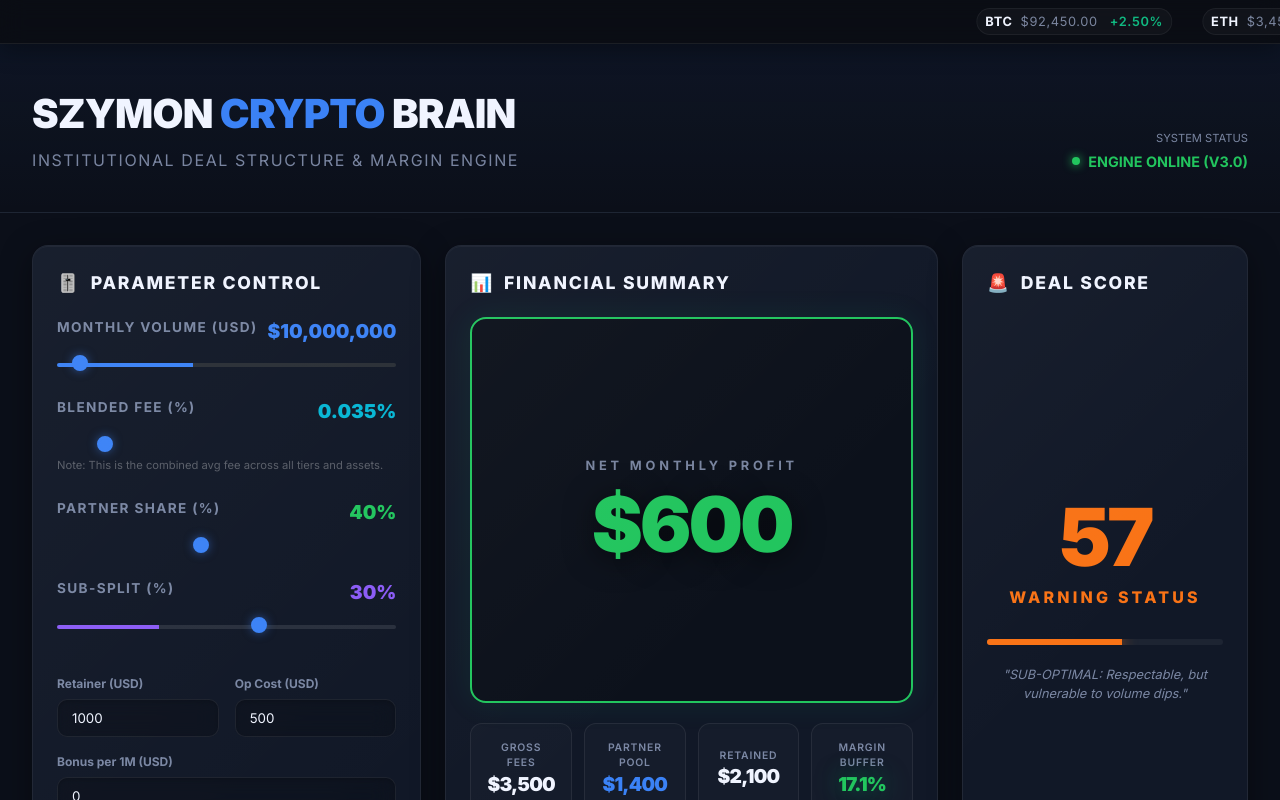
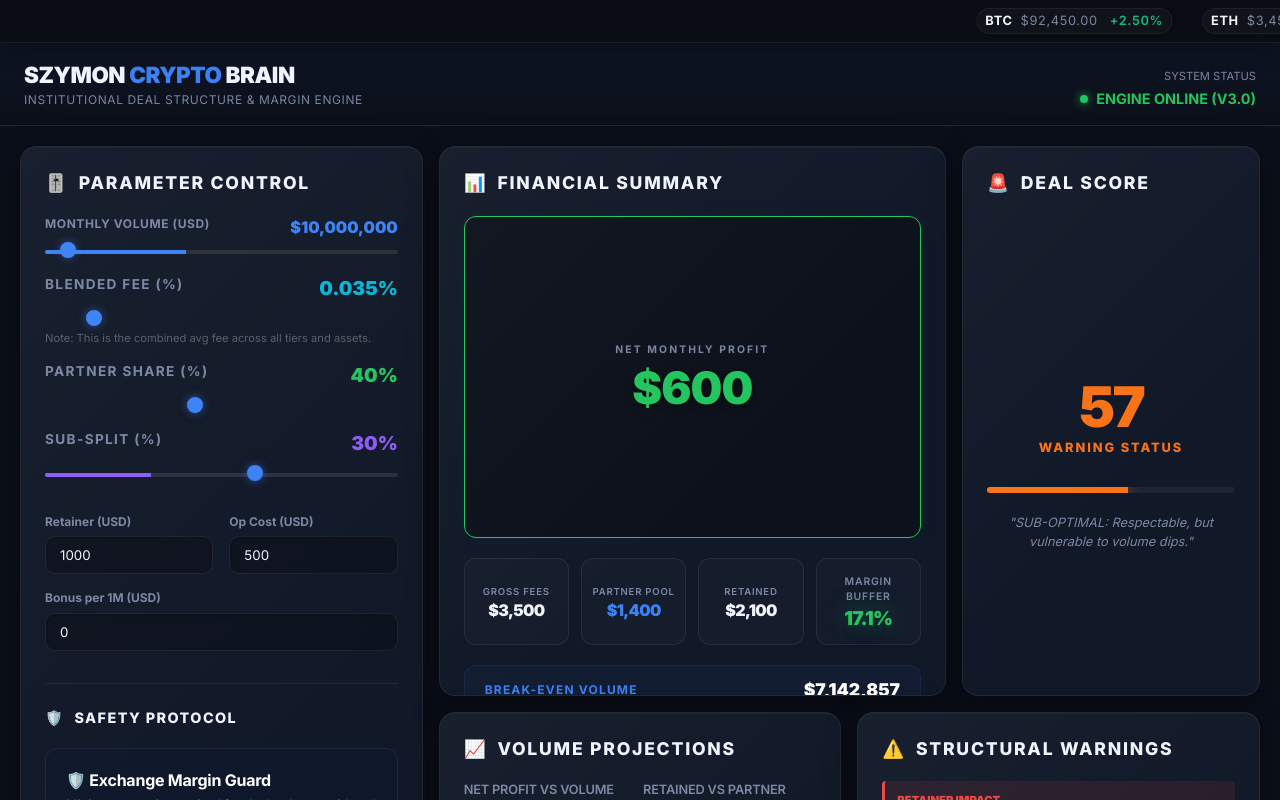
Before and after one commit to Ehe23423/stormmedia-crypto-calculator, a React (Vite) app: page / in a window 1280 px wide. Shown: the top 800 px of the page. Built offline with nearby package versions, Linux system fonts and the light colour scheme; no server answers.

Commit message:
style: compact UX refactor to fix 'too large' layout and increase density

```diff
--- a/src/components/DealScore.tsx
+++ b/src/components/DealScore.tsx
@@ -29,7 +29,7 @@ export function DealScore({ metrics }: Props) {
         <div style={{ display: 'flex', flexDirection: 'column', gap: '20px', height: '100%', justifyContent: 'center' }}>
             <div style={{ textAlign: 'center' }}>
                 <div style={{
-                    fontSize: '5rem',
+                    fontSize: '3.5rem', /* Was 5rem */
                     fontWeight: 900,
                     color: getStatusColor(),
                     lineHeight: 1,
@@ -38,12 +38,12 @@ export function DealScore({ metrics }: Props) {
                     {scoreValue < 10 ? `0${scoreValue}` : scoreValue}
                 </div>
                 <div style={{
-                    fontSize: '1rem',
+                    fontSize: '0.8rem', /* Was 1rem */
                     fontWeight: 800,
                     color: getStatusColor(),
                     textTransform: 'uppercase',
-                    letterSpacing: '0.2em',
-                    marginTop: '8px'
+                    letterSpacing: '0.15em',
+                    marginTop: '4px'
                 }}>
                     {metrics.status} STATUS
                 </div>
--- a/src/components/FinancialSnapshot.tsx
+++ b/src/components/FinancialSnapshot.tsx
@@ -16,34 +16,34 @@ export function FinancialSnapshot({ metrics }: Props) {
             <div style={{
                 flex: 1,
                 background: 'rgba(0,0,0,0.3)',
-                borderRadius: '16px',
-                border: `2px solid ${metrics.netProfit > 0 ? 'var(--accent-emerald)' : 'var(--accent-rose)'}`,
-                padding: '32px',
+                borderRadius: '12px',
+                border: `1px solid ${metrics.netProfit > 0 ? 'var(--accent-emerald)' : 'var(--accent-rose)'}`,
+                padding: '20px',
                 textAlign: 'center',
                 display: 'flex',
                 flexDirection: 'column',
                 justifyContent: 'center',
                 boxShadow: metrics.netProfit > 0
-                    ? '0 0 30px rgba(16, 185, 129, 0.1)'
-                    : '0 0 30px rgba(239, 68, 68, 0.1)'
+                    ? '0 0 20px rgba(16, 185, 129, 0.05)'
+                    : '0 0 20px rgba(239, 68, 68, 0.05)'
             }}>
                 <div style={{
                     color: 'var(--text-secondary)',
-                    fontSize: '0.8rem',
+                    fontSize: '0.65rem',
                     textTransform: 'uppercase',
-                    letterSpacing: '0.3em',
-                    marginBottom: '12px',
+                    letterSpacing: '0.2em',
+                    marginBottom: '8px',
                     fontWeight: 700
                 }}>
                     Net Monthly Profit
                 </div>
                 <div style={{
-                    fontSize: '4.8rem',
+                    fontSize: '2.8rem', /* Was 4.8rem */
                     fontWeight: 900,
                     color: metrics.netProfit > 0 ? 'var(--accent-emerald)' : 'var(--accent-rose)',
-                    textShadow: '0 4px 30px rgba(0,0,0,0.6)',
+                    textShadow: '0 2px 10px rgba(0,0,0,0.4)',
                     lineHeight: 1,
-                    letterSpacing: '-0.04em'
+                    letterSpacing: '-0.02em'
                 }}>
                     {formatUSD(metrics.netProfit)}
                 </div>
@@ -55,17 +55,17 @@ export function FinancialSnapshot({ metrics }: Props) {
                 gridTemplateColumns: 'repeat(4, 1fr)',
                 gap: '12px'
             }}>
-                <div className="metric-card" style={{ padding: '16px', background: 'rgba(255,255,255,0.02)' }}>
-                    <span className="label" style={{ fontSize: '0.65rem' }}>Gross Fees</span>
-                    <span className="value" style={{ fontSize: '1.2rem' }}>{formatUSD(metrics.grossFees)}</span>
+                <div className="metric-card" style={{ padding: '10px', background: 'rgba(255,255,255,0.02)' }}>
+                    <span className="label" style={{ fontSize: '0.6rem' }}>Gross Fees</span>
+                    <span className="value" style={{ fontSize: '1rem' }}>{formatUSD(metrics.grossFees)}</span>
                 </div>
-                <div className="metric-card" style={{ padding: '16px', background: 'rgba(255,255,255,0.02)' }}>
-                    <span className="label" style={{ fontSize: '0.65rem' }}>Partner Pool</span>
-                    <span className="value" style={{ fontSize: '1.2rem', color: 'var(--accent-blue)' }}>{formatUSD(metrics.partnerPool)}</span>
+                <div className="metric-card" style={{ padding: '10px', background: 'rgba(255,255,255,0.02)' }}>
+                    <span className="label" style={{ fontSize: '0.6rem' }}>Partner Pool</span>
+                    <span className="value" style={{ fontSize: '1rem', color: 'var(--accent-blue)' }}>{formatUSD(metrics.partnerPool)}</span>
                 </div>
-                <div className="metric-card" style={{ padding: '16px', background: 'rgba(255,255,255,0.02)' }}>
-                    <span className="label" style={{ fontSize: '0.65rem' }}>Retained</span>
-                    <span className="value" style={{ fontSize: '1.2rem' }}>{formatUSD(metrics.exchangeRetained)}</span>
+                <div className="metric-card" style={{ padding: '10px', background: 'rgba(255,255,255,0.02)' }}>
+                    <span className="label" style={{ fontSize: '0.6rem' }}>Retained</span>
+                    <span className="value" style={{ fontSize: '1rem' }}>{formatUSD(metrics.exchangeRetained)}</span>
                 </div>
                 <div className="metric-card" style={{ padding: '16px', background: 'rgba(255,255,255,0.02)' }}>
                     <span className="label" style={{ fontSize: '0.65rem' }}>Margin Buffer</span>
--- a/src/components/SimulatorPro.tsx
+++ b/src/components/SimulatorPro.tsx
@@ -10,13 +10,13 @@ export function DealSimulator({ params, updateParam }: Props) {
         new Intl.NumberFormat('en-US', { style: 'currency', currency: 'USD', maximumFractionDigits: 0 }).format(Math.round(val));
 
     return (
-        <div className="simulator-controls" style={{ display: 'flex', flexDirection: 'column', gap: '24px' }}>
+        <div className="simulator-controls" style={{ display: 'flex', flexDirection: 'column', gap: '16px' }}>
 
             {/* 1. VOLUME */}
             <div className="control-group">
-                <div style={{ display: 'flex', justifyContent: 'space-between', marginBottom: '8px' }}>
-                    <label style={{ fontSize: '0.85rem', fontWeight: 700, color: 'var(--text-secondary)', letterSpacing: '0.1em' }}>MONTHLY VOLUME (USD)</label>
-                    <span style={{ color: 'var(--accent-blue)', fontWeight: 900, fontSize: '1.2rem' }}>{formatUSD(params.V)}</span>
+                <div style={{ display: 'flex', justifyContent: 'space-between', marginBottom: '4px' }}>
+                    <label style={{ fontSize: '0.75rem', fontWeight: 700, color: 'var(--text-secondary)', letterSpacing: '0.05em' }}>MONTHLY VOLUME (USD)</label>
+                    <span style={{ color: 'var(--accent-blue)', fontWeight: 900, fontSize: '1rem' }}>{formatUSD(params.V)}</span>
                 </div>
                 <input
                     className="styled-range range-blue"
--- a/src/components/UnifiedTerminal.tsx
+++ b/src/components/UnifiedTerminal.tsx
@@ -45,16 +45,16 @@ export const UnifiedTerminal: React.FC = () => {
 
             {/* 2. HERO HEADER */}
             <div style={{
-                padding: '40px 32px',
+                padding: '16px 24px',
                 borderBottom: '1px solid var(--border-light)',
                 background: 'linear-gradient(180deg, rgba(59,130,246,0.05) 0%, transparent 100%)'
             }}>
                 <div style={{ display: 'flex', justifyContent: 'space-between', alignItems: 'flex-end' }}>
                     <div>
-                        <h1 style={{ fontSize: '2.5rem', fontWeight: 900, letterSpacing: '-0.02em', margin: 0 }}>
+                        <h1 style={{ fontSize: '1.4rem', fontWeight: 900, letterSpacing: '-0.02em', margin: 0 }}>
                             SZYMON <span style={{ color: 'var(--accent-blue)' }}>CRYPTO</span> BRAIN
                         </h1>
-                        <p style={{ color: 'var(--text-secondary)', fontSize: '1rem', letterSpacing: '0.1em', marginTop: '4px', textTransform: 'uppercase' }}>
+                        <p style={{ color: 'var(--text-secondary)', fontSize: '0.75rem', letterSpacing: '0.05em', marginTop: '2px', textTransform: 'uppercase' }}>
                             Institutional Deal Structure & Margin Engine
                         </p>
                     </div>
@@ -69,8 +69,8 @@ export const UnifiedTerminal: React.FC = () => {
             </div>
 
             {/* 3. CORE DASHBOARD BENTO */}
-            <main style={{ padding: '32px', maxWidth: '1800px', margin: '0 auto' }}>
-                <div className="bento-grid" style={{ gap: '24px' }}>
+            <main style={{ padding: '20px', maxWidth: '1800px', margin: '0 auto' }}>
+                <div className="bento-grid" style={{ gap: '16px' }}>
 
                     {/* INPUT SECTION - THE BRAIN */}
                     <div className="bento-item" style={{ gridColumn: 'span 4', gridRow: 'span 5', minHeight: '600px' }}>
--- a/src/index.css
+++ b/src/index.css
@@ -48,13 +48,15 @@ body {
   color: var(--text-primary);
   min-height: 100vh;
   overflow-x: hidden;
-  font-size: 13px;
-  line-height: 1.5;
+  font-size: 12px;
+  /* Reduced from 13px */
+  line-height: 1.4;
+  /* Tighter line height */
 
   /* Animated multi-layer radial gradient mesh */
   background-image:
-    radial-gradient(ellipse 80% 50% at 10% 15%, rgba(61, 155, 255, 0.08) 0%, transparent 60%),
-    radial-gradient(ellipse 60% 40% at 90% 80%, rgba(168, 85, 247, 0.07) 0%, transparent 55%),
+    radial-gradient(ellipse 80% 50% at 10% 15%, rgba(61, 155, 255, 0.05) 0%, transparent 60%),
+    radial-gradient(ellipse 60% 40% at 90% 80%, rgba(168, 85, 247, 0.04) 0%, transparent 55%),
     radial-gradient(ellipse 50% 60% at 50% 50%, rgba(0, 0, 0, 0.6) 0%, transparent 100%);
   background-attachment: fixed;
 }
```
